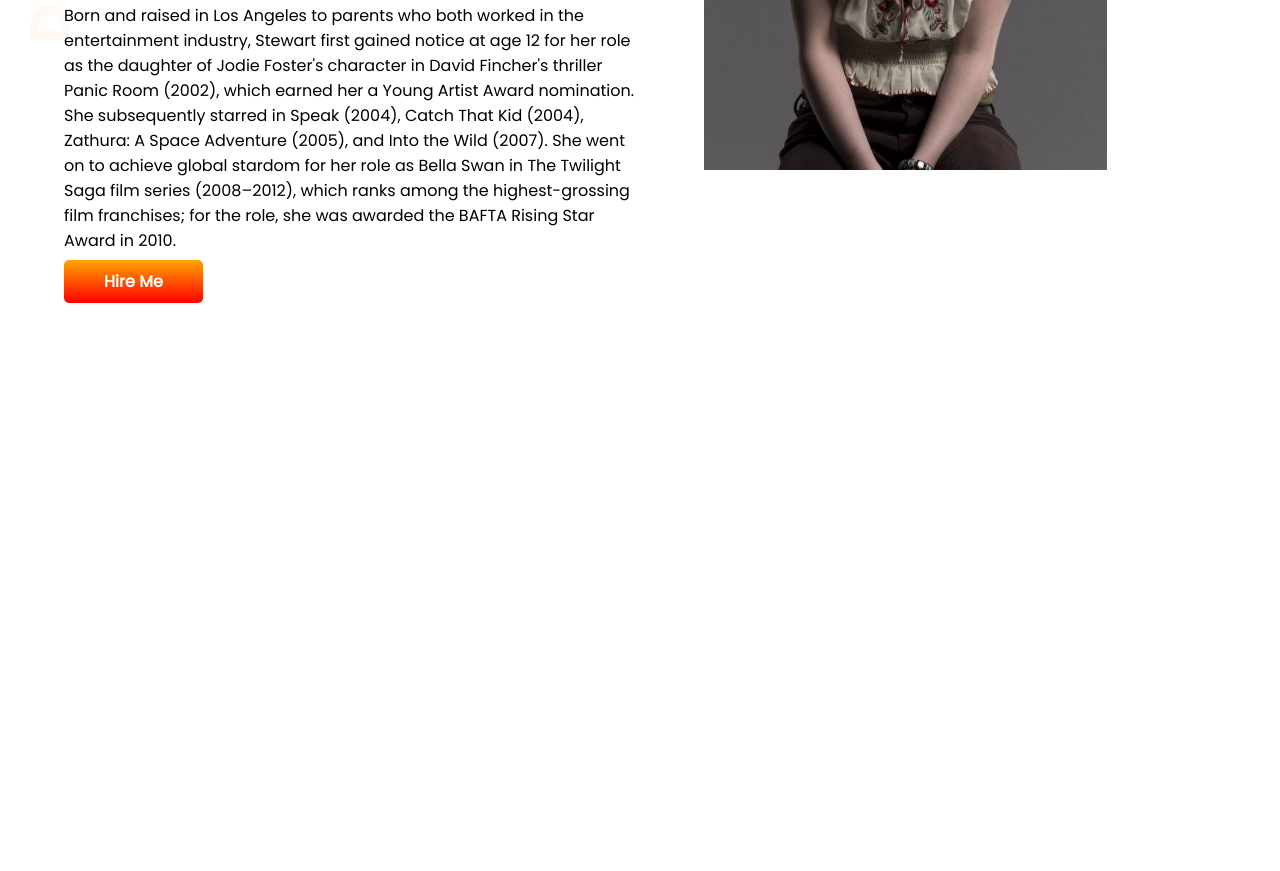
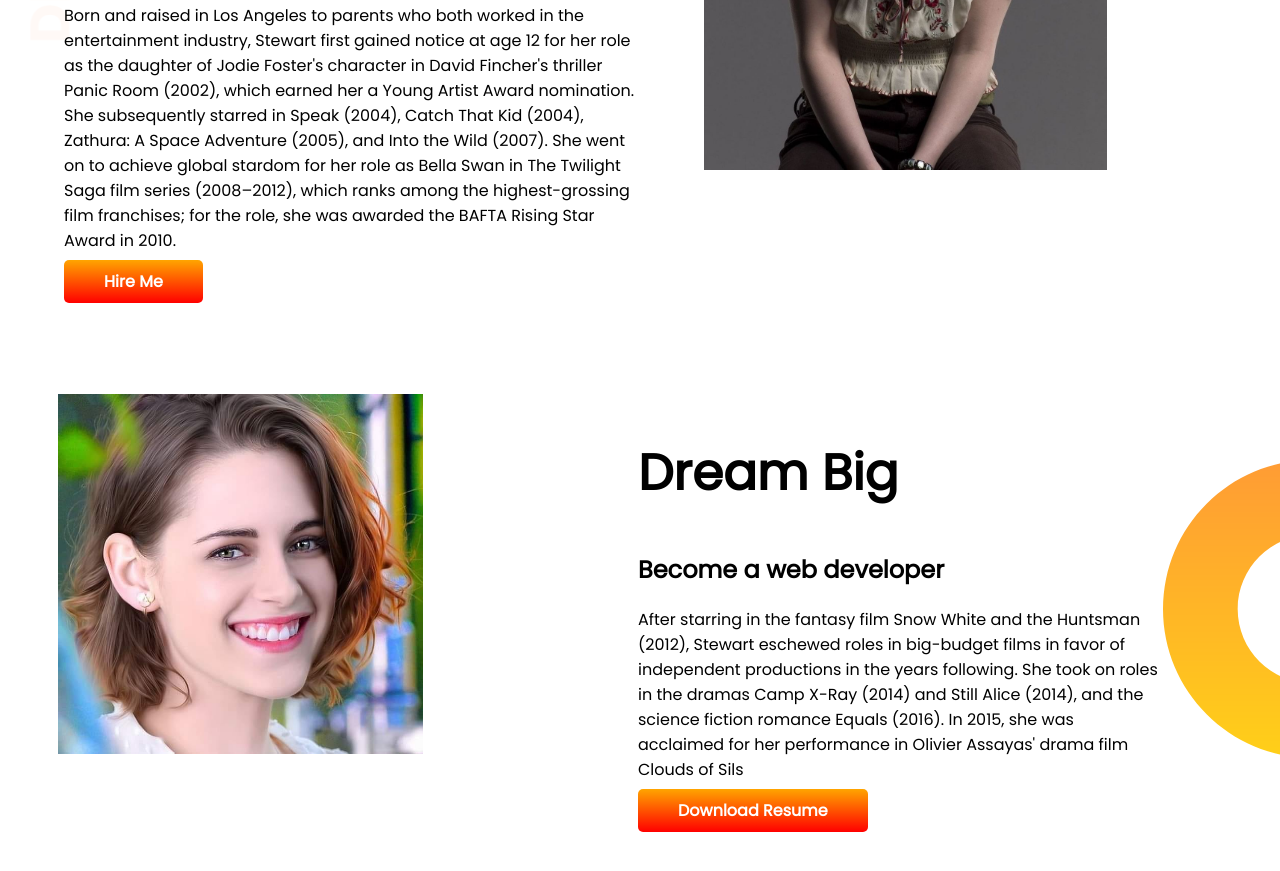
Before and after one commit to FaysalXulhash/personal-portfolio, a plain HTML site: page index.html in a window 1280 px wide. Shown: the part 319-1190 px from the top of the page. Before the commit the page ends 800 px from the top, so only its background shows below. Drawn offline with Linux system fonts and the light colour scheme.

Commit message:
dream big added

```diff
--- a/index.html
+++ b/index.html
@@ -16,7 +16,7 @@
     <section class="top-banner">
         <div class="half-width">
             <h1>Welocome To </h1>
-            <h1><span class="header-name">Kristean Stwert </span> wrold</h1>
+            <h1><span class="header-name">Kristean Stwert </span> world</h1>
             <h3>Kristen Jaymes Stewart</h3>
             <p>Born and raised in Los Angeles to parents who both worked in the entertainment industry, Stewart first
                 gained
@@ -38,6 +38,23 @@
         </div>
     </section>
 
+    <section class="dream-big">
+        <div class="half-width">
+            <img src="images/lk.jpg" alt="">
+        </div>
+
+        <div class="half-width">
+            <h1>Dream Big</h1>
+            <h2>Become a web developer</h2>
+            <p>After starring in the fantasy film Snow White and the Huntsman (2012), Stewart eschewed roles in
+                big-budget films in favor of independent productions in the years following. She took on roles in the
+                dramas Camp X-Ray (2014) and Still Alice (2014), and the science fiction romance Equals (2016). In 2015,
+                she was acclaimed for her performance in Olivier Assayas' drama film Clouds of Sils</p>
+            <a class="link-button" target="_blank" href="https://github.com/FaysalXulhash/personal-portfolio">Download
+                Resume</a>
+        </div>
+    </section>
+
 
 </body>
 
--- a/style.css
+++ b/style.css
@@ -13,6 +13,7 @@ h1 {
 
 section {
     display: flex;
+    margin-bottom: 100px;
 }
 
 .half-width {
@@ -38,3 +39,10 @@ section {
     background-image: url(images/top-banner.png);
     background-repeat: no-repeat;
 }
+
+.dream-big {
+    background-image: url(images/dream-bg.png);
+    background-repeat: no-repeat;
+    background-position: right;
+    padding-right: 120px;
+}
```
Also changed, not shown: images/dream-bg.png (added), images/lk.jpg (renamed from images/271593063_1216788799146966_8687524697993959863_n.jpg).
